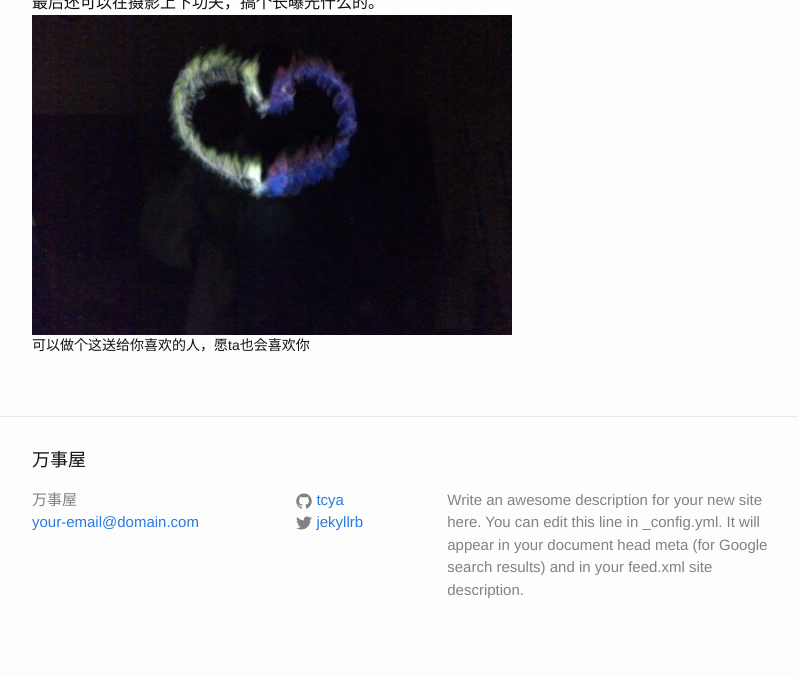
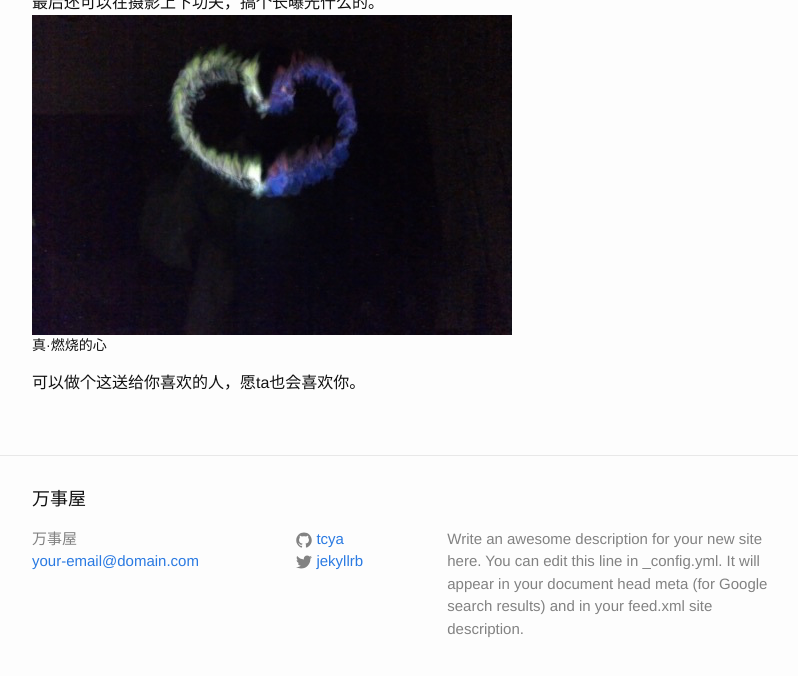
Before and after one commit to tcya/tcya.github.io, a Jekyll site: the page built from _posts/2015-11-7-fire-playing.html, in a window 1280 px wide and 900 px high, scrolled down 2184 px, cut to the strip 200-876 px from the top of the window. Shown: the whole strip, without its empty margins (238-1036 px from the left). Built offline with Jekyll 4.4.1, drawn with Linux system fonts in a browser that asks for light colours; formulas are drawn with MathJax 3.

Commit message:
Revise 火系魔法初级教程

```diff
--- a/_posts/2015-11-7-fire-playing.html
+++ b/_posts/2015-11-7-fire-playing.html
@@ -41,6 +41,7 @@ $$25+0.5/46*1300*10^3/(0.5*4.2)=6481^\circ C$$</p>
 最后还可以在摄影上下功夫，搞个长曝光什么的。
 <figure>
     <img src="/assets/images/fire_heart_2.jpeg">
-    <figcaption>可以做个这送给你喜欢的人，愿ta也会喜欢你</figcaption>
+    <figcaption>真·燃烧的心</figcaption>
 </figure>
+可以做个这送给你喜欢的人，愿ta也会喜欢你。
 </body>
```
